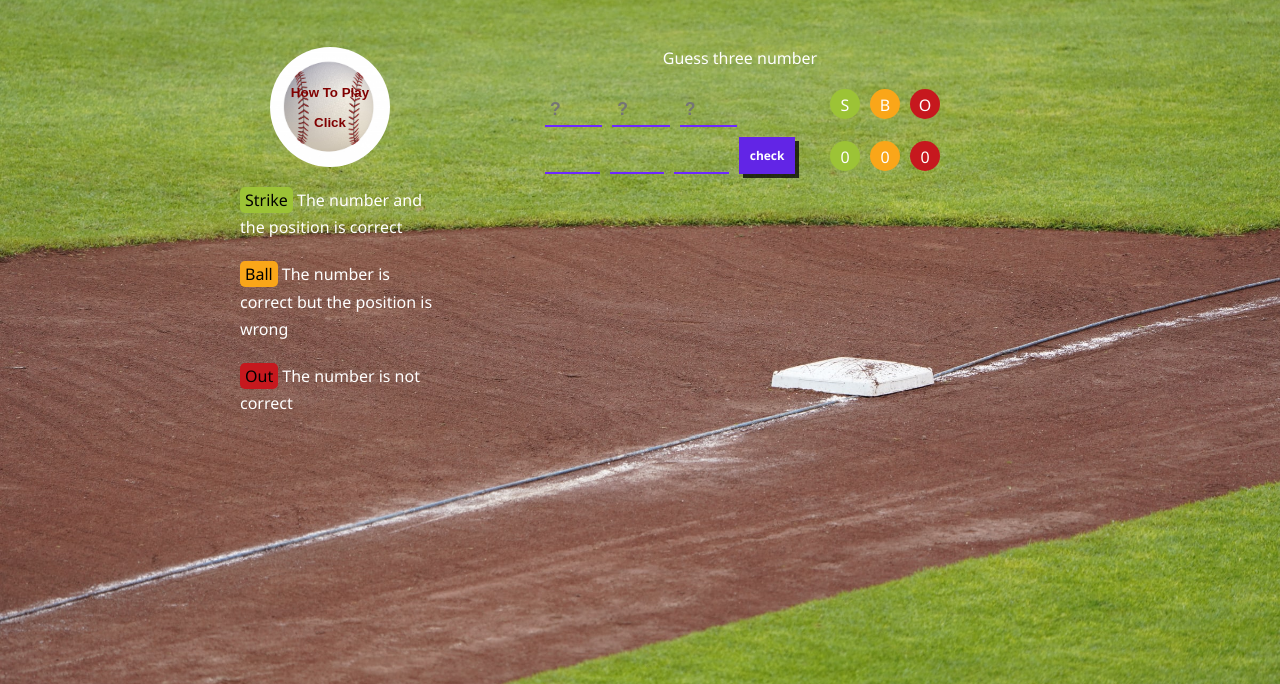
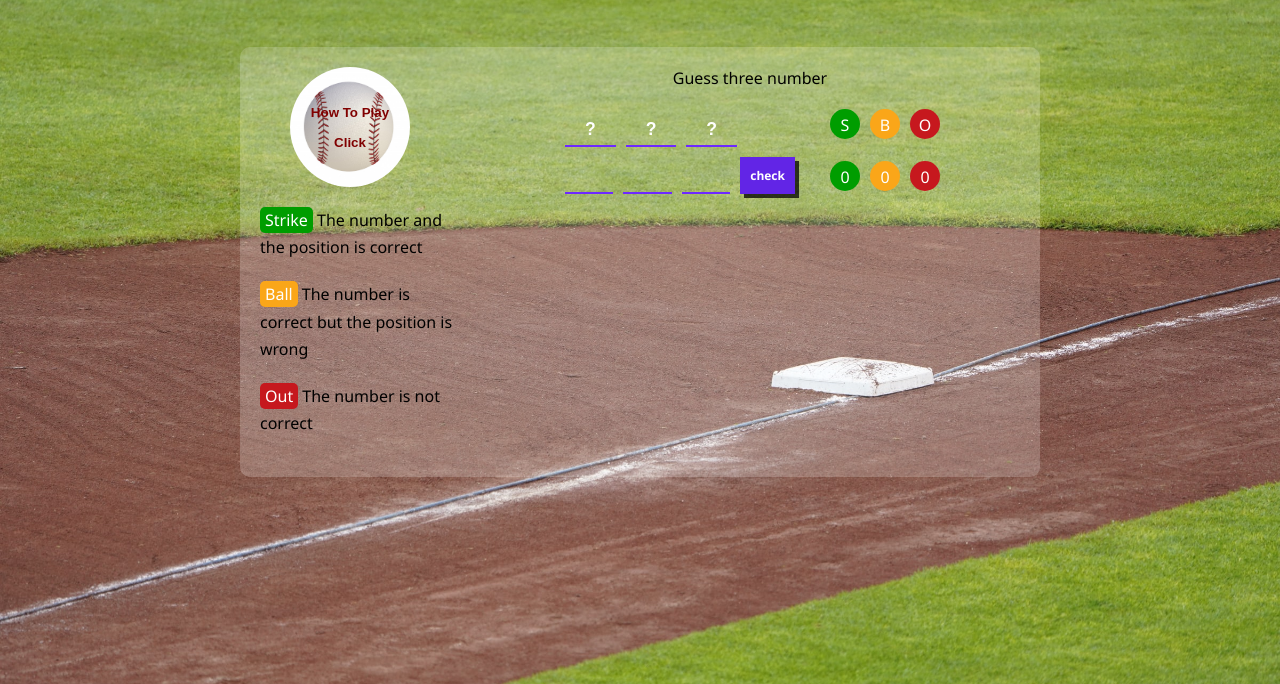
Before and after one commit to Jihyoung-ko/project1-baseball-number-game, a plain HTML site: page index.html in a window 1280 px wide. Shown: the part 116-800 px from the top of the page. Drawn offline with Linux system fonts and the light colour scheme.

Commit message:
change css

```diff
--- a/style.css
+++ b/style.css
@@ -12,13 +12,13 @@ body {
   background-image: url(img/baseball_field.jpeg);
   background-size: cover;
   background-repeat: no-repeat;
-  color: white;
 }
 
 h1 {
   font-family: "Leckerli One", cursive;
   padding-top: 70px;
   text-align: center;
+  color: white;
 }
 
 p {
@@ -29,6 +29,9 @@ p {
 #container {
   margin: 50px auto;
   max-width: 800px;
+  background: rgba(255,255,255, 0.2);
+  border-radius: 10px;
+  padding: 20px;
 }
 
 #container,
@@ -55,6 +58,11 @@ p {
   flex-direction: column;
 }
 
+::placeholder {
+  color: white;
+  opacity: 1;
+}
+
 input::-webkit-outer-spin-button,
 input::-webkit-inner-spin-button {
   -webkit-appearance: none;
@@ -64,6 +72,7 @@ input::-webkit-inner-spin-button {
 .number-box {
   width: 15%;
   font-weight: bold;
+  text-align: center;
 }
 
 #attempts {
@@ -101,7 +110,7 @@ span {
 }
 
 .green-circle {
-  background: #9cc336;
+  background: #009d00;
 }
 
 .orange-circle {
@@ -124,6 +133,7 @@ span {
 
 .start-again-button {
   padding: 3px;
+  font-weight: bold;
 }
 
 #win-game,
@@ -142,7 +152,6 @@ span {
 #introduction-container span {
   border-radius: 5px;
   padding: 2px 5px;
-  color: black;
 }
 
 #howToBtn {
@@ -206,7 +215,7 @@ input[type="number"] {
 }
 
 input[type="number"]:focus {
-  color: white;
+  color: #6225e6;
 }
 
 input[type="submit"] {
```
